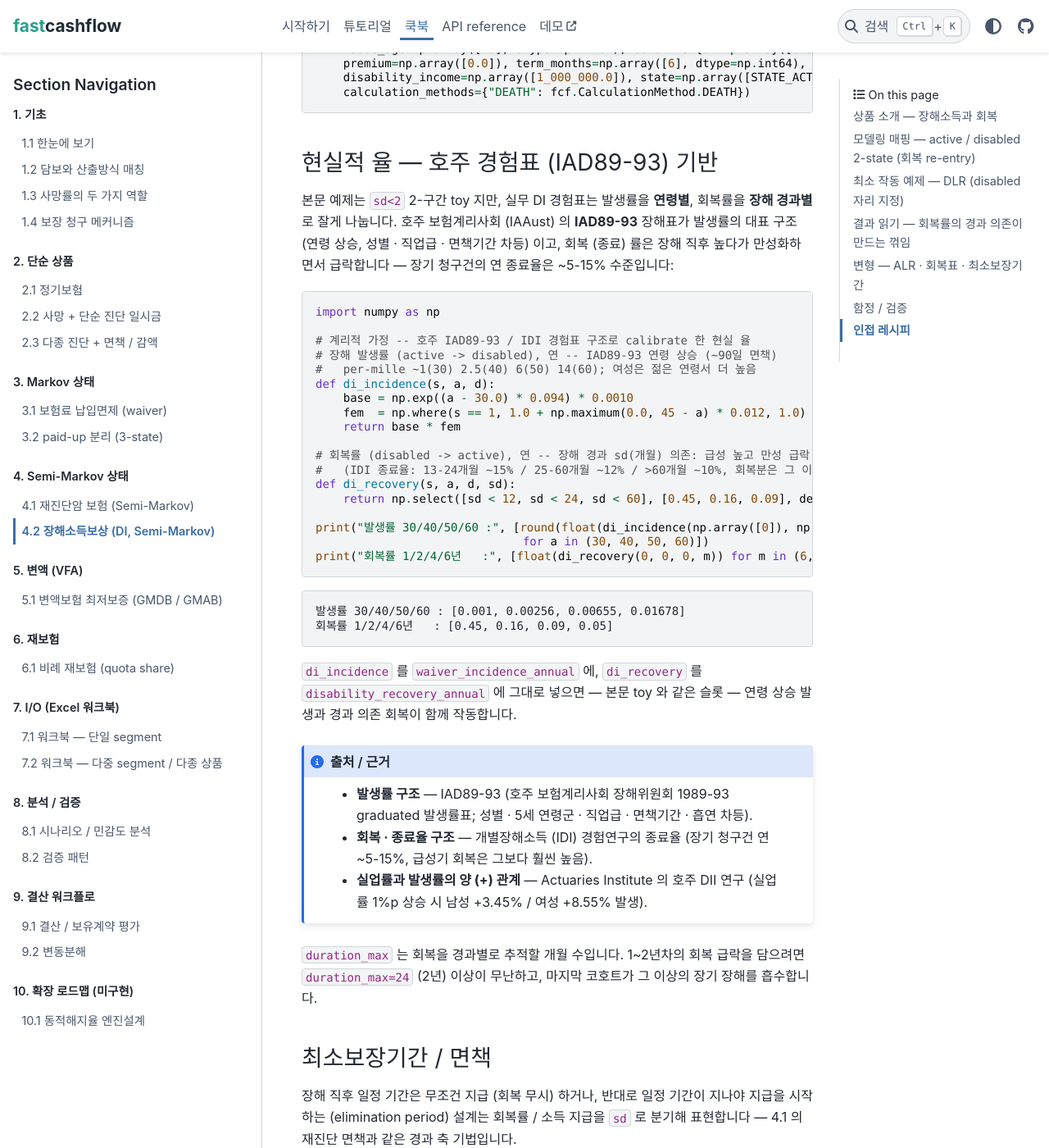
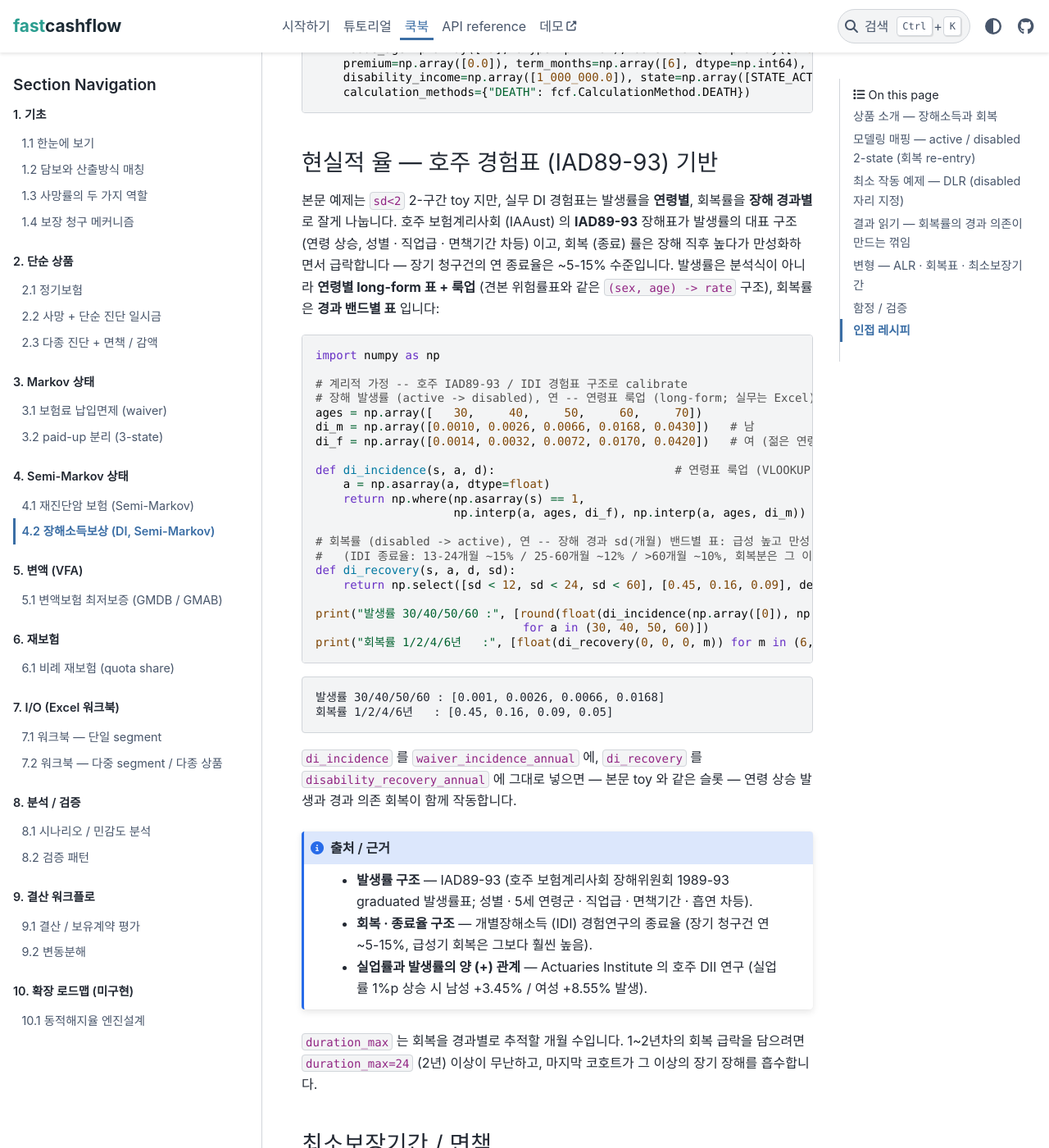
Before and after one commit to seokhoonj/fastcashflow, a Sphinx documentation site: the page built from docs/cookbook/semi-markov/disability-income.md, in a window 1280 px wide and 1400 px high, scrolled down 5611 px. Shown: the whole window at 82% size. Built offline with Sphinx 7.4.7 and the PyData theme 0.15.4, drawn with Linux system fonts in a browser that asks for light colours.

Commit message:
docs: long-form age tables for the DI and reincidence cookbook rates
Replace the analytical exp() age curves with per-sex age-rate lookup tables
(np.interp -- a VLOOKUP-style lookup) so the cookbook rates match the
long-form (sex, age) -> rate shape of the bundled sample's rate tables and
real practice, rather than a closed-form formula. The recovery / reincidence
duration factors stay as banded step tables. Values and engine results are
essentially unchanged.

````diff
--- a/docs/cookbook/semi-markov/disability-income.md
+++ b/docs/cookbook/semi-markov/disability-income.md
@@ -245,20 +245,25 @@ mp_alr = fcf.ModelPoints(
 회복률을 **장해 경과별** 로 잘게 나눕니다. 호주 보험계리사회 (IAAust) 의
 **IAD89-93** 장해표가 발생률의 대표 구조 (연령 상승, 성별 · 직업급 · 면책기간
 차등) 이고, 회복 (종료) 률은 장해 직후 높다가 만성화하면서 급락합니다 — 장기
-청구건의 연 종료율은 ~5-15% 수준입니다:
+청구건의 연 종료율은 ~5-15% 수준입니다. 발생률은 분석식이 아니라 **연령별
+long-form 표 + 룩업** (견본 위험률표와 같은 `(sex, age) -> rate` 구조), 회복률은
+**경과 밴드별 표** 입니다:
 
 ```python
 import numpy as np
 
-# 계리적 가정 -- 호주 IAD89-93 / IDI 경험표 구조로 calibrate 한 현실 율
-# 장해 발생률 (active -> disabled), 연 -- IAD89-93 연령 상승 (~90일 면책)
-#   per-mille ~1(30) 2.5(40) 6(50) 14(60); 여성은 젊은 연령서 더 높음
-def di_incidence(s, a, d):
-    base = np.exp((a - 30.0) * 0.094) * 0.0010
-    fem  = np.where(s == 1, 1.0 + np.maximum(0.0, 45 - a) * 0.012, 1.0)
-    return base * fem
+# 계리적 가정 -- 호주 IAD89-93 / IDI 경험표 구조로 calibrate
+# 장해 발생률 (active -> disabled), 연 -- 연령표 룩업 (long-form; 실무는 Excel)
+ages = np.array([   30,     40,     50,     60,     70])
+di_m = np.array([0.0010, 0.0026, 0.0066, 0.0168, 0.0430])   # 남
+di_f = np.array([0.0014, 0.0032, 0.0072, 0.0170, 0.0420])   # 여 (젊은 연령서 더 높음)
 
-# 회복률 (disabled -> active), 연 -- 장해 경과 sd(개월) 의존: 급성 높고 만성 급락
+def di_incidence(s, a, d):                          # 연령표 룩업 (VLOOKUP 식 보간)
+    a = np.asarray(a, dtype=float)
+    return np.where(np.asarray(s) == 1,
+                    np.interp(a, ages, di_f), np.interp(a, ages, di_m))
+
+# 회복률 (disabled -> active), 연 -- 장해 경과 sd(개월) 밴드별 표: 급성 높고 만성 급락
 #   (IDI 종료율: 13-24개월 ~15% / 25-60개월 ~12% / >60개월 ~10%, 회복분은 그 이하)
 def di_recovery(s, a, d, sd):
     return np.select([sd < 12, sd < 24, sd < 60], [0.45, 0.16, 0.09], default=0.05)
@@ -269,7 +274,7 @@ print("회복률 1/2/4/6년   :", [float(di_recovery(0, 0, 0, m)) for m in (6, 1
 ```
 
 ```text
-발생률 30/40/50/60 : [0.001, 0.00256, 0.00655, 0.01678]
+발생률 30/40/50/60 : [0.001, 0.0026, 0.0066, 0.0168]
 회복률 1/2/4/6년   : [0.45, 0.16, 0.09, 0.05]
 ```
 
````
Also changed, not shown: docs/cookbook/semi-markov/reincidence.md (+15 -9 lines).
